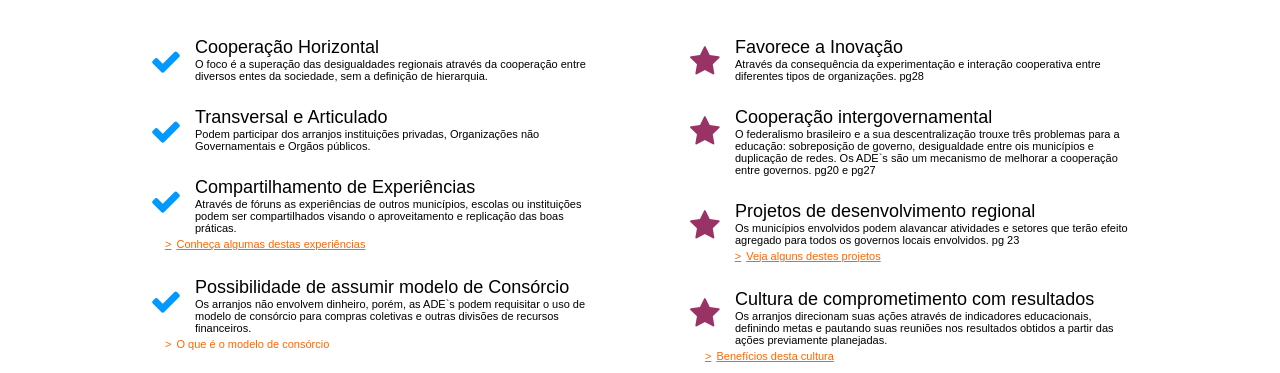
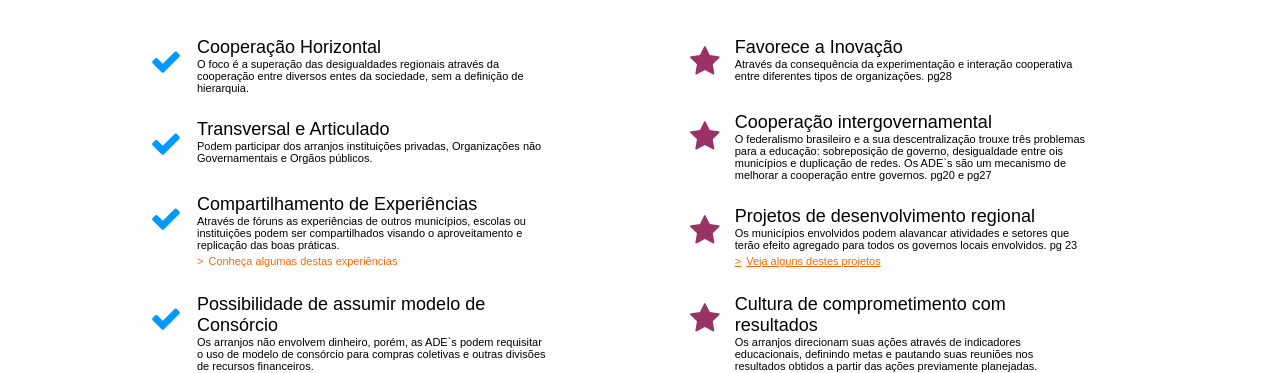
Before and after one commit to matheuslc/desafio-meritt, a website: page index.html in a window 1280 px wide. Shown: the part 545-918 px from the top of the page. Drawn offline with Linux system fonts and the light colour scheme.

Commit message:
Fix About lists bug

```diff
--- a/css/less/about.less
+++ b/css/less/about.less
@@ -66,24 +66,23 @@
 
   li {
     margin-bottom: 25px;
+    width: 100%;
+    float: left;
   }
 
   h1 {
     font-size: 1.8rem;
     color: @f-text;
     margin: 0;
-    padding-left: 45px;
   }
 
   p {
     margin: 0;
-    padding-left: 45px;
     font-size: 11px;
     color: @f-text;
   }
 
   a {
-    padding-left: 15px;
     font-size: 1.1rem;
     color: @link-color;
 
@@ -97,6 +96,12 @@
 
 .characteristics-item {
 
+  div {
+    width: 80%;
+    float: left;
+    margin-left: 15px;
+  }
+
   &:before {
     content: "\f00c";
     font-family: "FontAwesome";
@@ -108,6 +113,12 @@
 }
 
 .benefits-item {
+
+  div {
+    width: 80%;
+    float: left;
+    margin-left: 15px;
+  }
 
   &:before {
     content: "\f005";
--- a/index.html
+++ b/index.html
@@ -86,25 +86,33 @@
 
             <ul class="characteristics-list about-list">
               <li class="characteristics-item">
+                <div>
                   <h1>Cooperação Horizontal</h1>
                   <p>O foco é a superação das desigualdades regionais através da cooperação entre diversos entes da sociedade, sem a definição de hierarquia.</p>
+                </div>
               </li>
 
               <li class="characteristics-item">
+                <div>
                   <h1>Transversal e Articulado</h1>
                   <p>Podem participar dos arranjos instituições privadas, Organizações não Governamentais e Orgãos públicos.</p>
+                </div>
               </li>
 
               <li class="characteristics-item">
+                <div>
                   <h1>Compartilhamento de Experiências</h1>
                   <p>Através de fóruns as experiências de outros municípios, escolas ou instituições podem ser compartilhados visando o aproveitamento e replicação das boas práticas.</p>
-                <a href="">Conheça algumas destas experiências</a>
+                  <a href="" class="link">Conheça algumas destas experiências</a>
+                </div>
               </li>
 
               <li class="characteristics-item">
+                <div>
                   <h1>Possibilidade de assumir modelo de Consórcio</h1>
                   <p>Os arranjos não envolvem dinheiro, porém, as ADE`s podem requisitar o uso de modelo de consórcio para compras coletivas e outras divisões de recursos financeiros.</p>
                   <a href="" taget="_blank" class="link">O que é o modelo de consórcio</a>
+                </div>
               </li>
 
               <li class="characteristics-item">
@@ -125,36 +133,48 @@
 
             <ul class="benefits-list about-list">
               <li class="benefits-item">
+                <div>
                   <h1>Favorece a Inovação</h1>
                   <p>Através da consequência da experimentação e interação cooperativa entre diferentes tipos de organizações. pg28</p>
+                </div>
               </li>
 
               <li class="benefits-item">
+                <div>
                   <h1>Cooperação intergovernamental</h1>
                   <p>O federalismo brasileiro e a sua descentralização trouxe três problemas para a educação: sobreposição de governo, desigualdade entre ois municípios e duplicação de redes. Os ADE`s são um mecanismo de melhorar a cooperação entre governos. pg20 e pg27</p>
+                </div>
               </li>
 
               <li class="benefits-item">
+                <div>
                   <h1>Projetos de desenvolvimento regional</h1>
                   <p>Os municípios envolvidos podem alavancar atividades e setores que terão efeito agregado para todos os governos locais envolvidos. pg 23</p>
                   <a href="">Veja alguns destes projetos</a>
+                </div>
               </li>
 
               <li class="benefits-item">
+                <div>
                   <h1>Cultura de comprometimento com resultados</h1>
                   <p>Os arranjos direcionam suas ações através de indicadores educacionais, definindo metas e pautando suas reuniões nos resultados obtidos a partir das ações previamente planejadas.</p>
                   <a href="">Benefícios desta cultura</a>
+                </div>
               </li>
 
               <li class="benefits-item">
+                <div>
                   <h1>Domínio do PAR</h1>
                   <p>Por se basear em indicadores do PAR, muitos municípios participantes conseguem usar e entregar o PAR de forma correta e dentro dos prazos estabelecidos pelo governo. pg 97</p>
+                </div>
               </li>
 
               <li class="benefits-item">
+                <div>
                   <h1>Melhor uso dos dados oficiais</h1>
                   <p>Melhor leitura dos dados oficiais e dos resultados das avaliações, com ênfase na evolução da aprendizagem dos alunos. pg978</p>
                   <a href="" class="link" taget="_blank">Roteiro análise elaborado pelo CEDAC</a>
+                </div>
               </li>
 
             </ul>
```
Also changed, not shown: css/main.css, 1 other file. Lines whose indentation alone changed are shown as unchanged.
